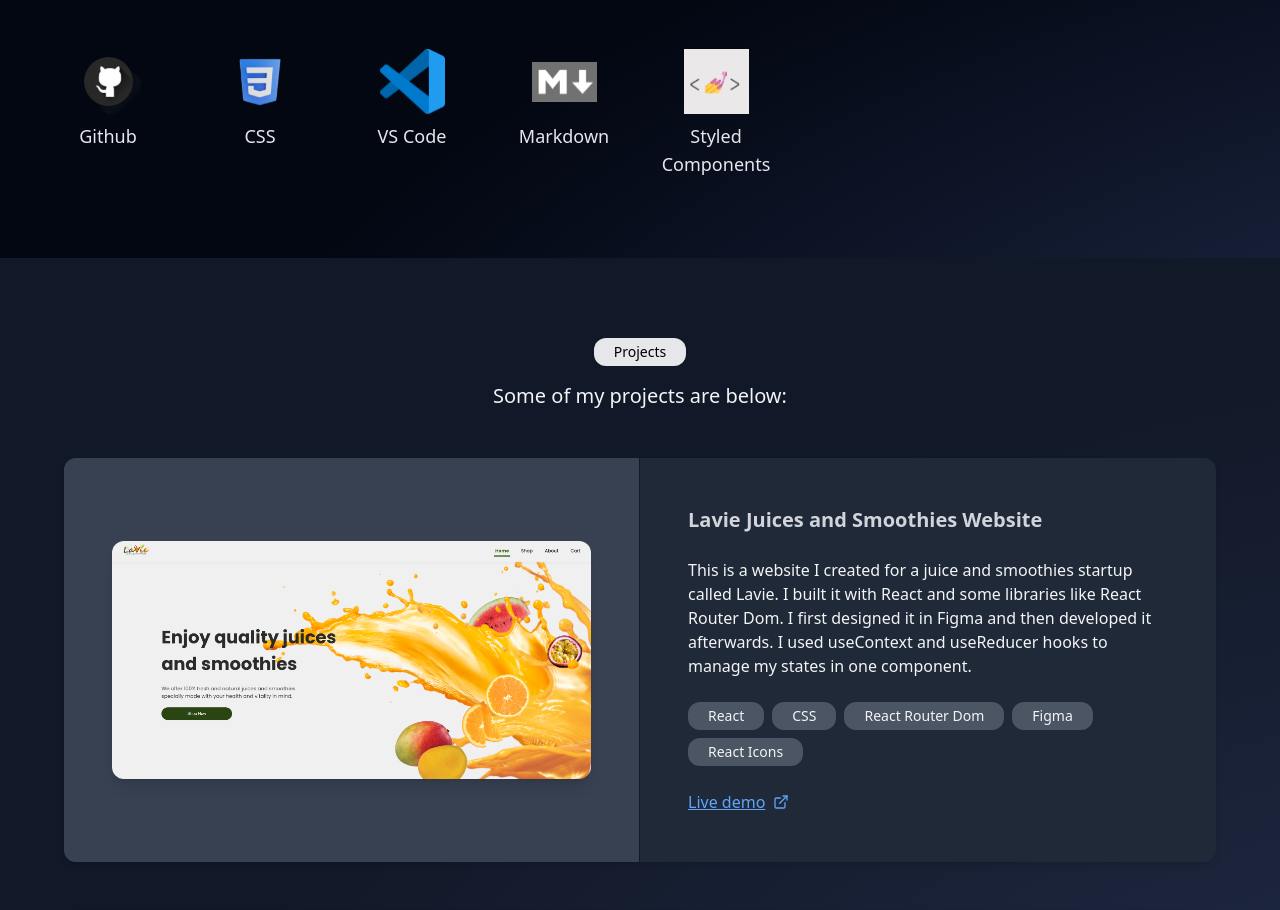
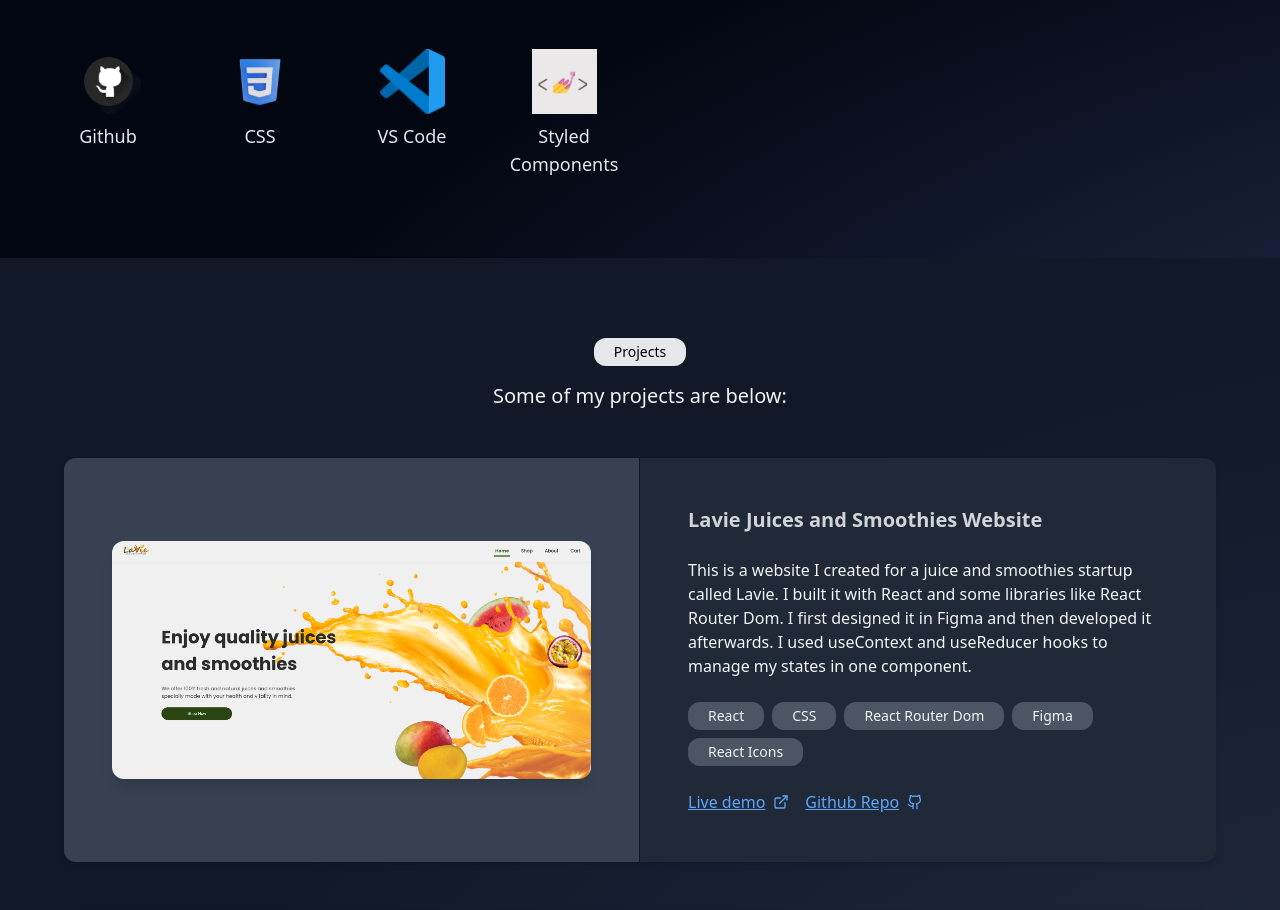
Before and after one commit to kworlanyo/worlanyo-kwabla-kporfeame, a React (Vite) app: page / in a window 1280 px wide. Shown: the part 929-1839 px from the top of the page. Built offline with nearby package versions, Linux system fonts and the light colour scheme.

Commit message:
Added github links to projects and github profile icons to hero and contact pages

```diff
--- a/src/components/Contact.jsx
+++ b/src/components/Contact.jsx
@@ -4,6 +4,7 @@ import { FaSquareXTwitter } from "react-icons/fa6";
 import { FaLinkedin } from "react-icons/fa6";
 import { FaSquareInstagram } from "react-icons/fa6";
 import { FaSquareFacebook } from "react-icons/fa6";
+import { FaGithubSquare } from "react-icons/fa";
 
 function Contact() {
   return (
@@ -53,6 +54,9 @@ function Contact() {
               >
                 <FaLinkedin size={40} />
               </a>
+              <a href="https://github.com/kworlanyo" target="_blank">
+                <FaGithubSquare size={40} />
+              </a>
               <a href="https://twitter.com/Worlanyo29" target="_blank">
                 <FaSquareXTwitter size={40} />
               </a>
--- a/src/components/Hero.jsx
+++ b/src/components/Hero.jsx
@@ -4,16 +4,13 @@ import { FaSquareXTwitter } from "react-icons/fa6";
 import { FaLinkedin } from "react-icons/fa6";
 import { FaSquareInstagram } from "react-icons/fa6";
 import { FaSquareFacebook } from "react-icons/fa6";
+import { FaGithubSquare } from "react-icons/fa";
 import { ReactTyped } from "react-typed";
 
 function Hero() {
   return (
     <section
       className="w-full py-16 text-gray-100 bg-gray-900 md:py-20 2xl:py-24"
-      // style={{
-      //   background:
-      //     "radial-gradient(farthest-corner at 350px 150px, rgba(64, 187, 240, 0.356) 0%, rgba(17,24,39,1) 37%)",
-      // }}
       style={{
         background:
           "radial-gradient(farthest-corner at 350px 150px, rgb(39, 51, 83) 0%, rgba(17,24,39,1) 37%)",
@@ -60,6 +57,9 @@ function Hero() {
               >
                 <FaLinkedin size={40} />
               </a>
+              <a href="https://github.com/kworlanyo" target="_blank">
+                <FaGithubSquare size={40} />
+              </a>
               <a href="https://twitter.com/Worlanyo29" target="_blank">
                 <FaSquareXTwitter size={40} />
               </a>
--- a/src/components/Projects.jsx
+++ b/src/components/Projects.jsx
@@ -3,6 +3,7 @@ import lavie from "../assets/lavie-juices-and-smoothies-website.png";
 import countries from "../assets/the-countries-website.png";
 import calculator from "../assets/calculator.png";
 import { LuExternalLink } from "react-icons/lu";
+import { LuGithub } from "react-icons/lu";
 
 const projects = [
   {
@@ -12,6 +13,8 @@ const projects = [
     link: "https://lavie-fruit-juices-and-smoothies-website.onrender.com/",
     image: lavie,
     techUsed: ["React", "CSS", "React Router Dom", "Figma", "React Icons"],
+    github:
+      "https://github.com/kworlanyo/Lavie-Fruit-Juices-And-Smoothies-Website",
   },
   {
     name: "Mitchell And Associates Website",
@@ -20,6 +23,8 @@ const projects = [
     link: "https://kworlanyo.github.io/Mitchell-And-Associates-Law-Firm-Website/",
     image: mitchell,
     techUsed: ["HTML", "CSS"],
+    github:
+      "https://github.com/kworlanyo/Mitchell-And-Associates-Law-Firm-Website",
   },
   {
     name: "The Countries Website",
@@ -28,6 +33,7 @@ const projects = [
     link: "https://the-countries-website.onrender.com/",
     image: countries,
     techUsed: ["React", "CSS", "Fetch API"],
+    github: "https://github.com/kworlanyo/The-Countries-Website",
   },
   {
     name: "Simple Calculator",
@@ -36,6 +42,7 @@ const projects = [
     link: "https://kworlanyo.github.io/Calculator/",
     image: calculator,
     techUsed: ["HTML", "CSS", "JavaScript"],
+    github: "https://github.com/kworlanyo/Calculator",
   },
 ];
 
@@ -103,6 +110,7 @@ function Projects() {
                     );
                   })}
                 </div>
+                <div className="flex gap-4">
                   <a
                     href={project.link}
                     target="_blank"
@@ -111,6 +119,14 @@ function Projects() {
                     Live demo
                     <LuExternalLink />
                   </a>
+                  <a
+                    href={project.github}
+                    target="_blank"
+                    className="flex items-center gap-2 text-blue-400 underline"
+                  >
+                    Github Repo <LuGithub />
+                  </a>
+                </div>
               </div>
             </div>
           );
--- a/src/components/Skills.jsx
+++ b/src/components/Skills.jsx
@@ -10,7 +10,6 @@ import html from "../assets/html5.svg";
 import github from "../assets/icon-github.svg";
 import css from "../assets/icon-css.svg";
 import vscode from "../assets/icon-vscode.svg";
-import markdown from "../assets/icon-markdown.svg";
 import styled from "../assets/icon-styled-components.svg";
 // import avatar from "../assets/avatar.png";
 // import aboutImg from "../assets/About-image.png";
@@ -59,10 +58,6 @@ const technologies = [
   {
     name: "VS Code",
     image: vscode,
-  },
-  {
-    name: "Markdown",
-    image: markdown,
   },
   {
     name: "Styled Components",
```
Lines whose indentation alone changed are shown as unchanged.
